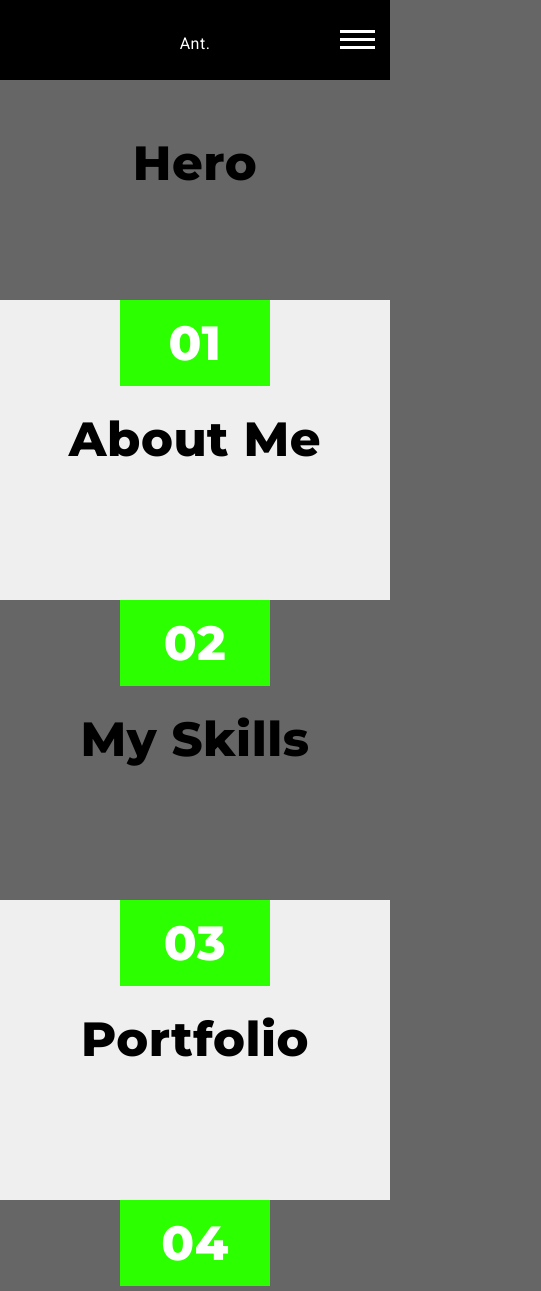
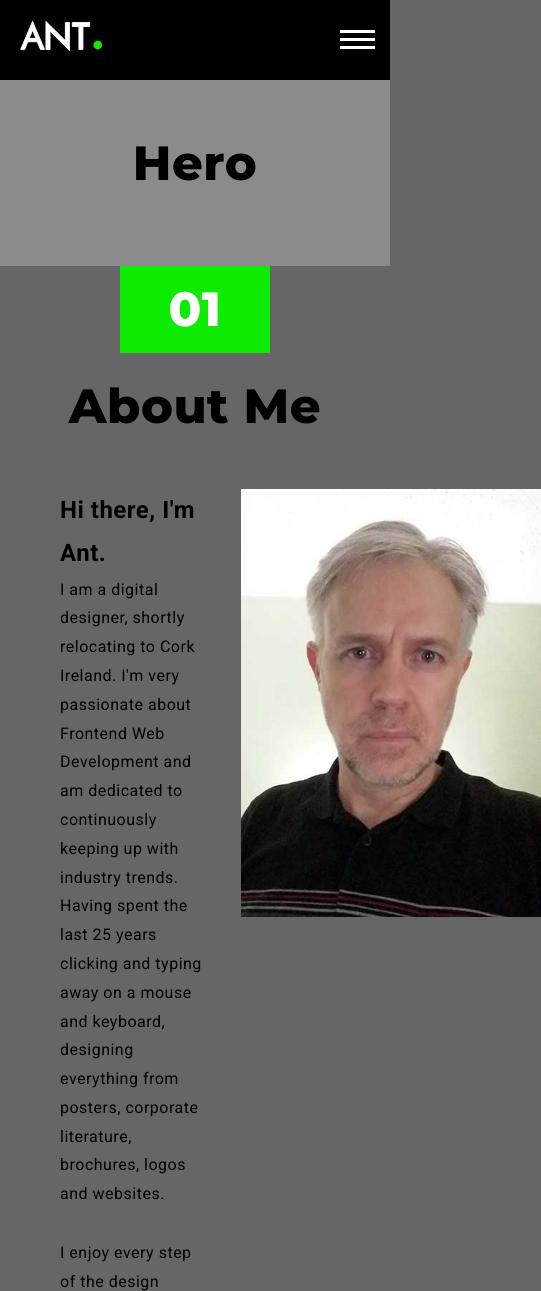
Before and after one commit to antware/ants-portfolio-2019, a plain HTML site: page index.html in a window 390 px wide. Shown: the top 1291 px of the page, 541 px wide, since content can reach past the window. Drawn offline with Linux system fonts and the light colour scheme.

Commit message:
Working on the About Section

```diff
--- a/index.html
+++ b/index.html
@@ -15,7 +15,7 @@
   <!-- HEADER START -->
   <header class="header">
     <div class="brand">
-      <a href="#home">Ant.</a>
+      <a href="#home"><img src="img/logo-ant.svg" alt="Antony Ware" height="32px"></a>
     </div>
     <div class="menu">
       <nav>
@@ -47,6 +47,25 @@
     <section class="section">
       <div class="number-block"><span>01</span></div>
       <h1><span id="about"></span>About Me</h1>
+      <div class="about_container">
+        <div class="left-column">
+          <h2>Hi there, I'm Ant.</h2>
+          <p>I am a digital designer, shortly relocating to Cork Ireland. I'm very passionate about Frontend Web
+            Development
+            and am dedicated to continuously keeping up with industry trends. Having spent the last 25 years clicking
+            and typing away on a mouse and keyboard, designing everything from posters, corporate literature, brochures,
+            logos and websites.</p>
+          <p>I enjoy every step of the design process, from discussion and collaboration to concept and execution, but I
+            find the most satisfaction in seeing the finished product do everything it was created to do.
+            Take a look at my work and if you'd like to discuss offering a position, please let me know. Through my
+            years of experience as a professional web/graphic designer I have acquired the skills and knowledge
+            necessary to be a
+            valued member of your team.</p>
+        </div>
+        <div class="right-column">
+          <img src="img/antony-about.jpg" alt="Antony Ware | Frontend Developer">
+        </div>
+      </div>
     </section>
     <!-- ABOUT END -->
     <!-- SKILLS -->
@@ -78,7 +97,9 @@
   </footer>
   <!-- FOOTER END -->
 
+  <!-- SCRIPT -->
   <script src="js/main.js"></script>
+  <!-- SCRIPT END -->
 </body>
 
 </html>
--- a/style.scss
+++ b/style.scss
@@ -1,4 +1,4 @@
-@import url('https://fonts.googleapis.com/css?family=Montserrat:800|Roboto:300,400,500,700&display=swap');
+@import url('https://fonts.googleapis.com/css?family=Montserrat:600,800|Roboto:300,400,500,700&display=swap');
 
 @charset "utf-8";
 
@@ -15,10 +15,10 @@
     01) RESET STYLES
 -------------------------------------*/
 
-$primary-portfolio-color: #2bff00;
+$primary-portfolio-color: #0CEB00;
 $dark-grey: #666;
-$medium-grey: #ccc;
-$light-grey: #efefef;
+$medium-grey: #8b8b8b;
+$light-grey: #ccc;
 
 @mixin box-sizing {
   box-sizing: border-box;
@@ -54,7 +54,7 @@ body {
 .header {
   width: 100%;
   height: 80px;
-  padding: 0 30px;
+  padding: 0 60px;
   background-color: #000;
   color: #fff;
   display: flex;
@@ -77,6 +77,8 @@ body {
   width: 400px;
   list-style-type: none;
   justify-content: space-between;
+  font-family: 'Montserrat', sans-serif;
+  font-weight: 600;
 }
 
 .burger-menu {
@@ -90,13 +92,29 @@ body {
 
 section {
   width: 100%;
-  height: 300px;
+  height: auto;
+  padding: 60px;
   padding-top: 20px;
+  background-color: $medium-grey;
   @include box-sizing;
 
   &:nth-child(even) {
-    background-color: $light-grey;
+    background-color: $dark-grey;
   }
+
+  p {
+    margin-bottom: 30px;
+  }
+
+  .left-column {
+    width: 66%;
+    padding-right: 30px;
+  }
+
+  .right-column {
+    width: 33%;
+  }
+
 }
 
 #home {
@@ -115,7 +133,7 @@ section {
 
 section h1 {
   font-family: 'Montserrat', sans-serif;
-  font-weight: bold;
+  font-weight: 800;
   text-align: center;
   font-size: 3em;
 }
@@ -140,6 +158,16 @@ section h1 {
   }
 }
 
+.about_container {
+  margin-top: 40px;
+  display: flex;
+  justify-content: space-between;
+
+  img {
+    max-width: 300px;
+  }
+}
+
 
 
 
@@ -158,7 +186,7 @@ footer {
 /*	02) MEDIA QUERY STYLES
 /*---------------------------------------------------*/
 
-@media screen and (max-width: 600px) {
+@media screen and (max-width: 768px) {
 
   header {
     flex-direction: column;
@@ -176,8 +204,9 @@ footer {
     left: 0;
     width: 100%;
     height: 80px;
-    padding-top: 30px;
-    text-align: center;
+    padding-top: 20px;
+    padding-left: 20px;
+    text-align: left;
     background-color: #000;
     z-index: 101;
     @include box-sizing;
@@ -200,9 +229,17 @@ footer {
     flex-direction: column;
     text-align: center;
     & li {
-      height: 40px;
-      line-height: 40px;
+      height: 50px;
+      line-height: 50px;
       border-bottom: 1px solid #fff;
+    }
+
+    & li a {
+      display: block;
+    }
+
+    & li a:hover {
+      background-color: orange;
     }
   }
 
```
Also changed, not shown: css/style.css, img/antony-about.jpg (added), img/logo-ant.svg (added), working-files/antony-fb-profile.jpg (added), 2 other files.
